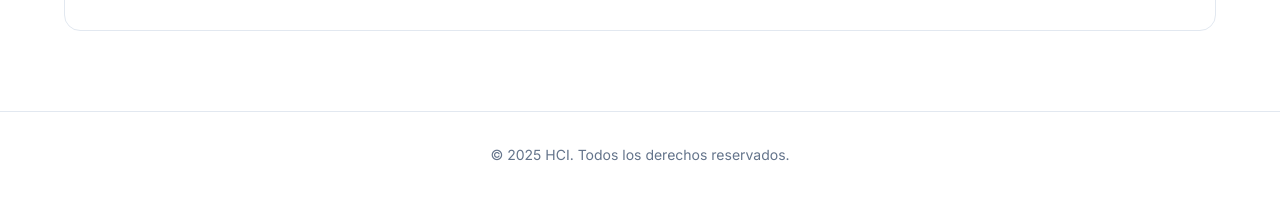
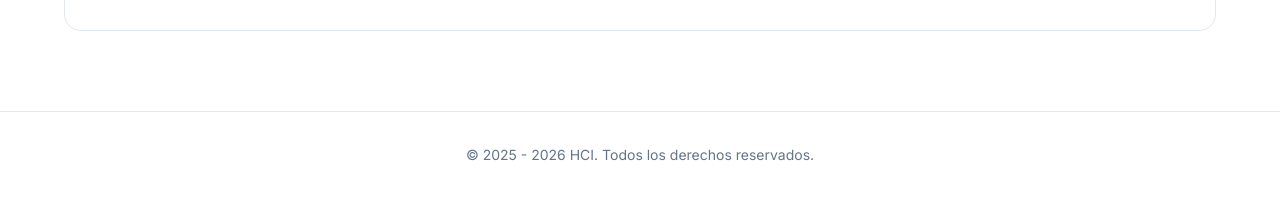
Before and after one commit to hubetcardenasi/SGI, a plain HTML site: page index.html in a window 1280 px wide. Shown: the part 992-1190 px from the top of the page. Drawn offline with Linux system fonts and the light colour scheme.

Commit message:
Added actual year validation to index

```diff
--- a/index.html
+++ b/index.html
@@ -122,8 +122,10 @@
 
     <footer class="footer">
         <div class="container">
-            <p>&copy; 2025 HCI. Todos los derechos reservados.</p>
+            <p>&copy; <span id="actualYear">2025</span> HCI. Todos los derechos reservados.</p>
         </div>
     </footer>
+
+    <script src="js/app.js"></script>
 </body>
 </html>
--- /dev/null
+++ b/js/app.js
@@ -0,0 +1,13 @@
+function getActualYear() {
+    const date = new Date();
+    return date.getFullYear();
+}
+
+let yearElement = document.getElementById("actualYear");
+
+if (yearElement) {
+    let yearActual = getActualYear();
+    if(yearActual > 2025){
+        yearElement.textContent = "2025 - " + getActualYear();
+    }
+}
```
